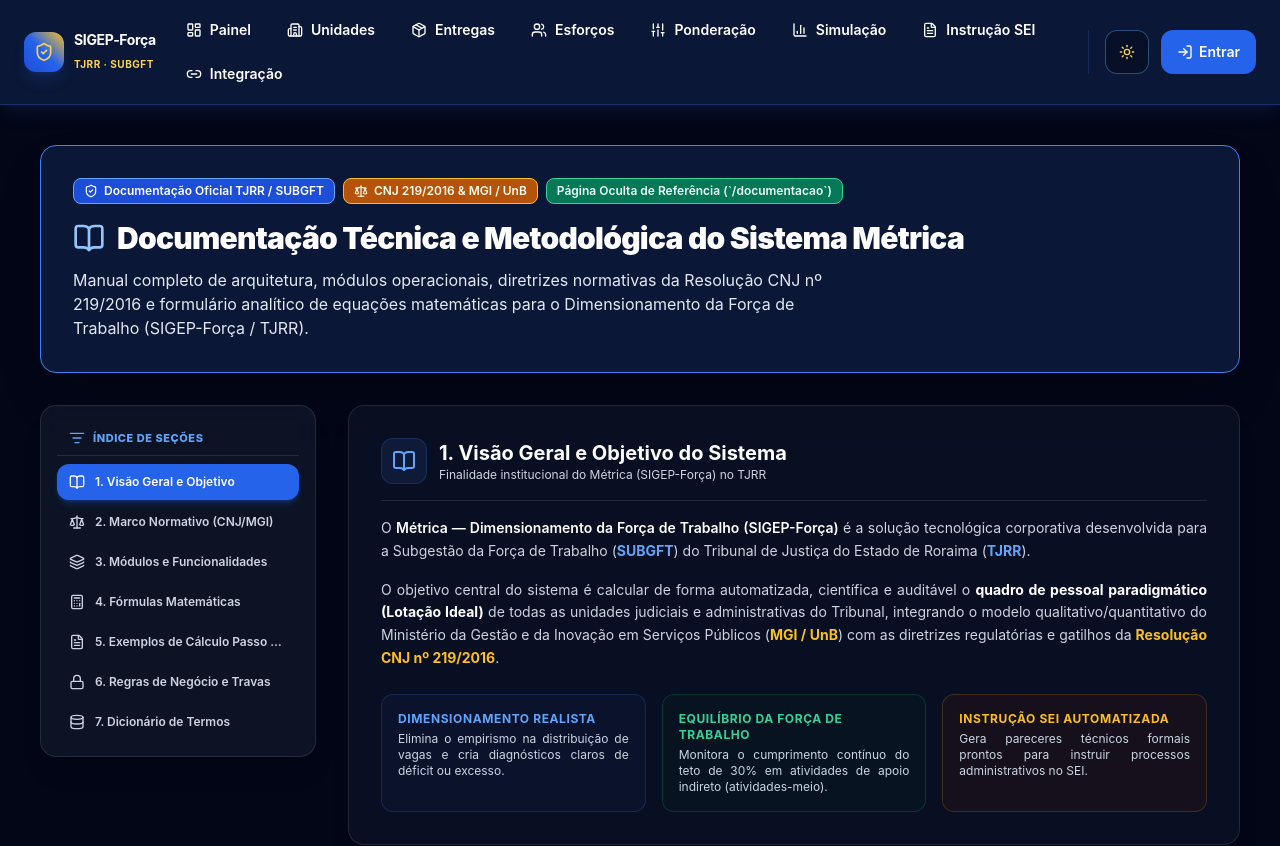
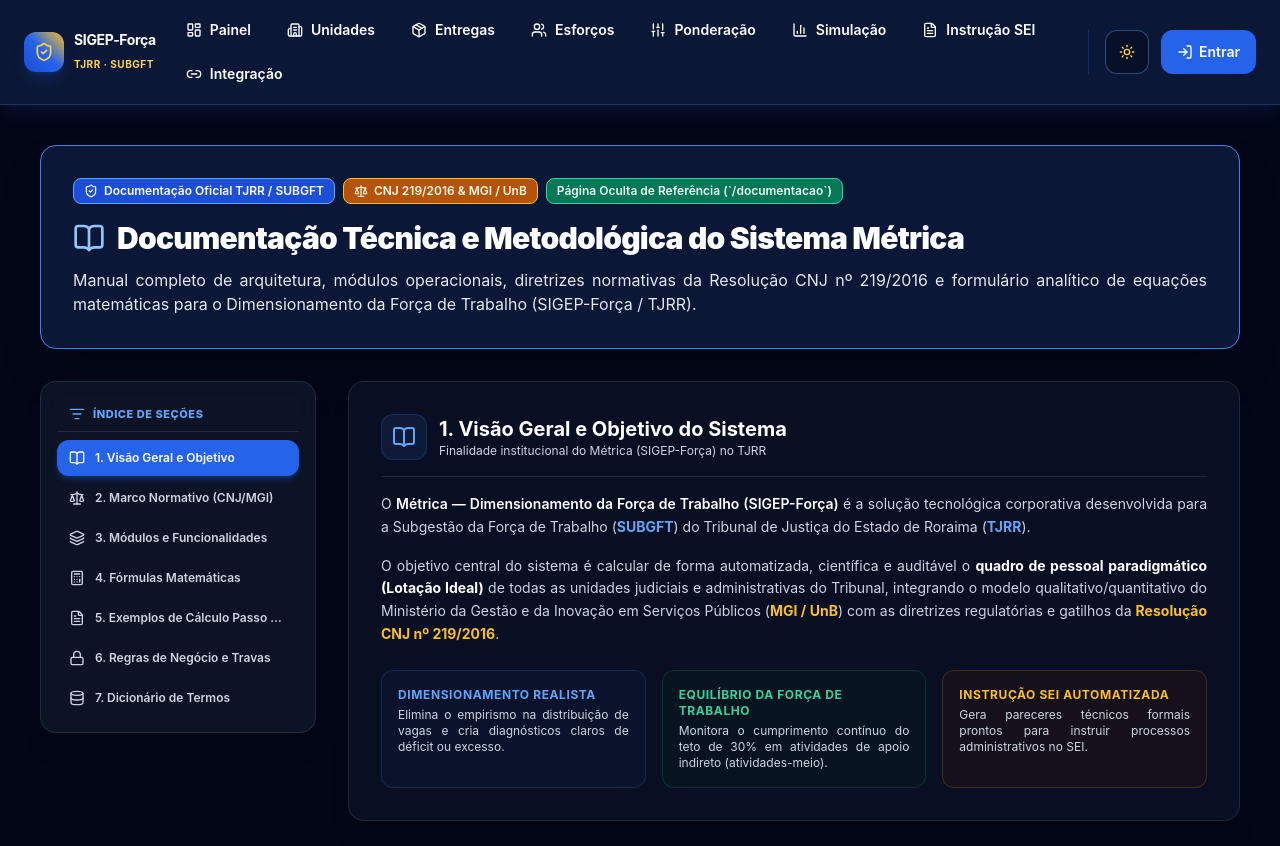
Before and after one commit to ortizpedroso/SIGEFT, a Next.js app: page /documentacao in a window 1280 px wide. Shown: the top 846 px of the page. Built offline with nearby package versions, Linux system fonts and the light colour scheme.

Commit message:
fix: justify documentation hero lead across full width
Co-authored-by: ortizphp-dotcom <ortizphp-dotcom@users.noreply.github.com>

```diff
--- a/src/app/documentacao/page.tsx
+++ b/src/app/documentacao/page.tsx
@@ -58,7 +58,7 @@ export default function DocumentacaoPage() {
               <BookOpen className="doc-hero-icon w-8 h-8 shrink-0 mt-0.5" />
               Documentação Técnica e Metodológica do Sistema Métrica
             </h1>
-            <p className="doc-hero-lead text-sm sm:text-base mt-3 max-w-3xl leading-relaxed">
+            <p className="doc-hero-lead w-full text-sm sm:text-base mt-3 leading-relaxed text-justify">
               Manual completo de arquitetura, módulos operacionais, diretrizes normativas da Resolução CNJ nº 219/2016 e formulário analítico de equações matemáticas para o Dimensionamento da Força de Trabalho (SIGEP-Força / TJRR).
             </p>
           </div>
--- a/src/app/globals.css
+++ b/src/app/globals.css
@@ -195,6 +195,9 @@ html.light .pagina-integracao .text-blue-400 {
 }
 .doc-hero-lead {
   color: #e2e8f0;
+  width: 100%;
+  text-align: justify;
+  text-justify: inter-word;
 }
 .doc-hero-icon {
   color: #93c5fd;
```
